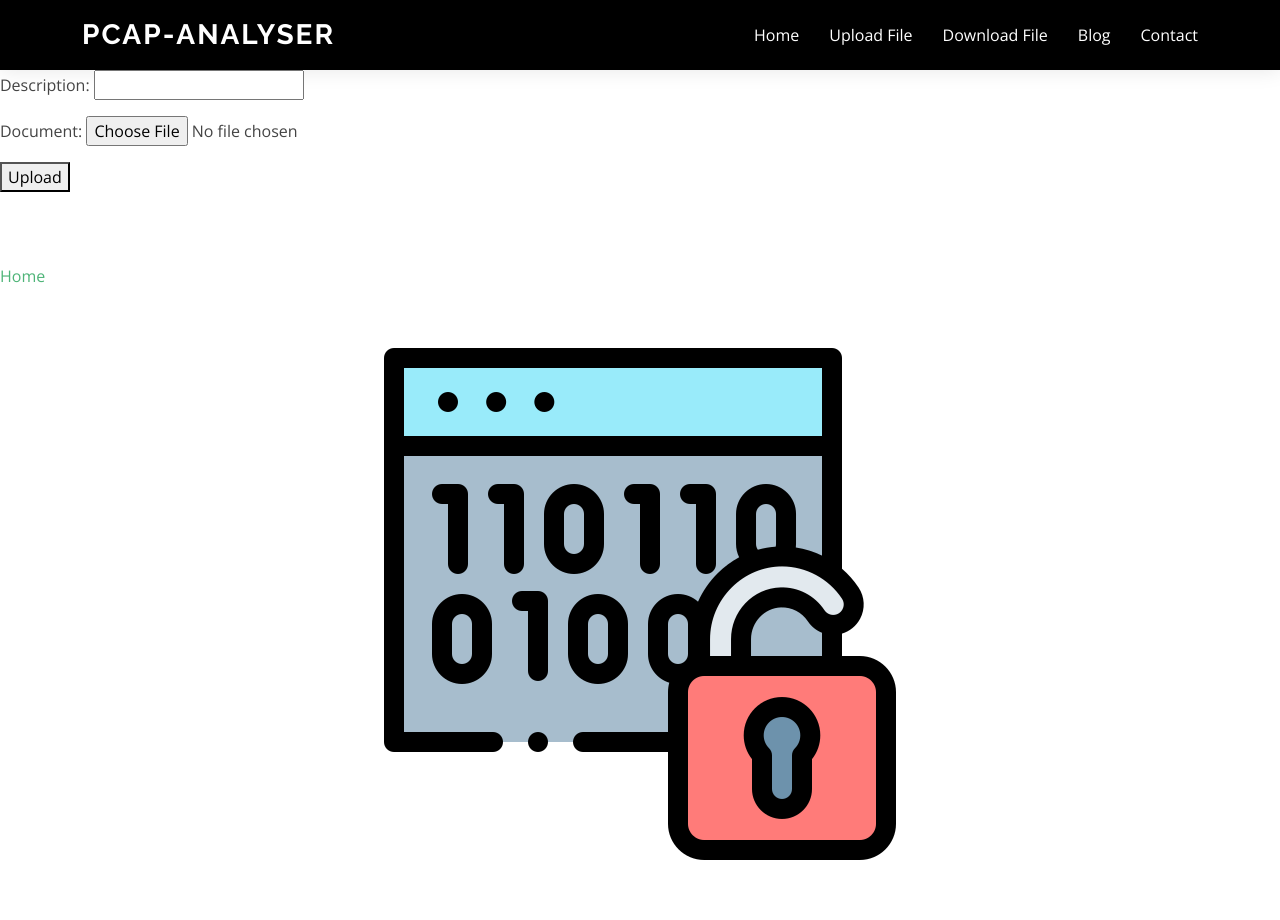
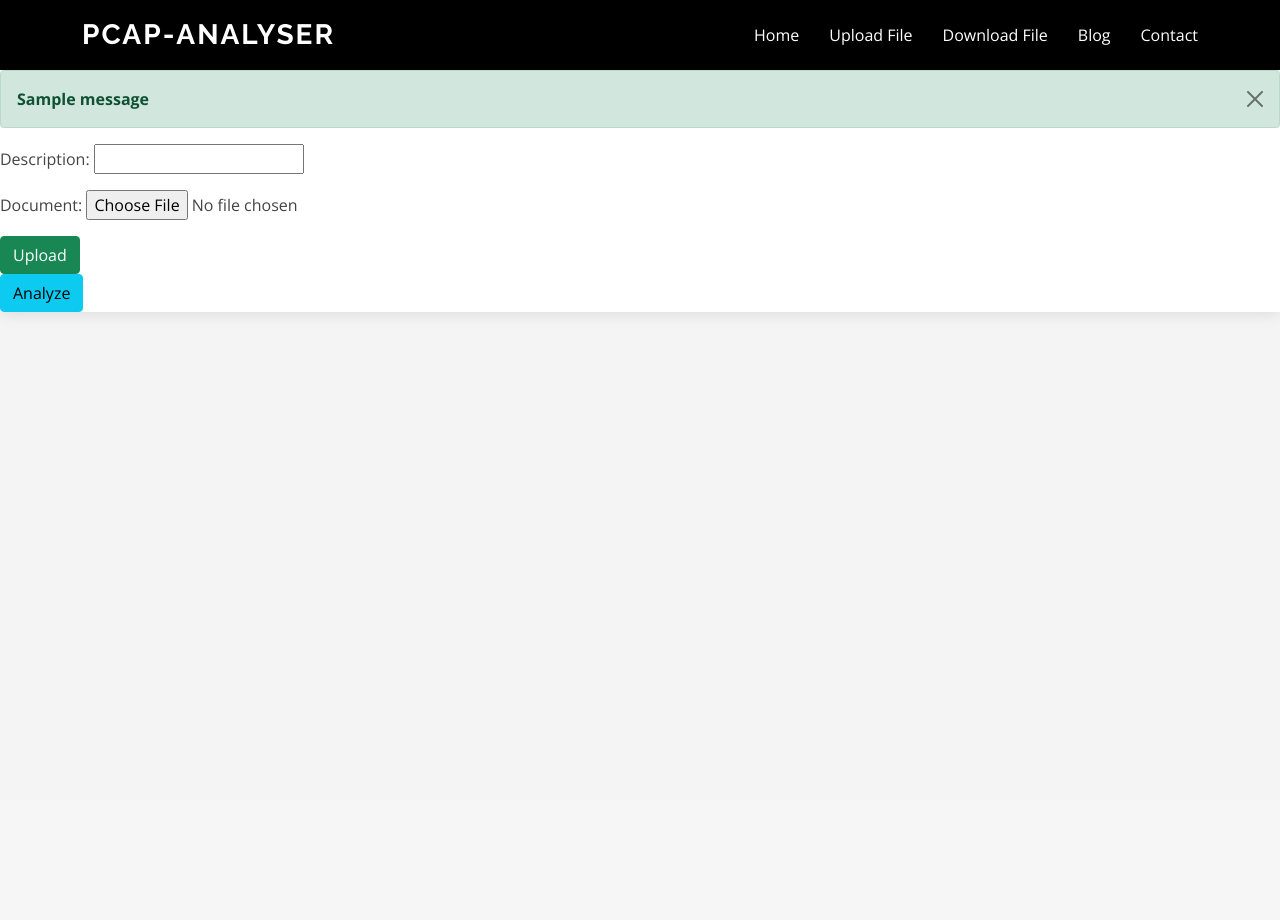
Before and after one commit to Nagaprasadvr/packet-analyser, a Django app: page /upload-file/ in a window 1280 px wide. After the commit the page ends 316 px from the top, so only its background shows below. Run offline with Django 4.2, Linux system fonts and the light colour scheme; one stand-in notice (Sample message) is shown; some libraries are stand-ins or nearby versions.

Commit message:
fe changes

```diff
--- a/PcapAnalyser/PcapAnalyser/settings.py
+++ b/PcapAnalyser/PcapAnalyser/settings.py
@@ -10,6 +10,7 @@ For the full list of settings and their values, see
 https://docs.djangoproject.com/en/4.0/ref/settings/
 """
 import os
+from django.contrib.messages import constants as messages
 from pathlib import Path
 
 # Build paths inside the project like this: BASE_DIR / 'subdir'.
--- a/PcapAnalyser/PcapAnalyserApp/templates/PcapAnalyserApp/index.html
+++ b/PcapAnalyser/PcapAnalyserApp/templates/PcapAnalyserApp/index.html
@@ -76,12 +76,21 @@
       </div>
     </header><!-- End Header -->
 
+    {% if messages %}
+      {% for message in messages %}
+        <div class="alert alert-{{message.tags}} alert-dismissible fade show" role="alert">
+          <strong>{{message}}</strong>
+          <button type="button" class="btn-close" data-bs-dismiss="alert" aria-label="Close"></button>
+        </div>
+      {% endfor %}
+    {% endif %}
     {% block content %}
 
     {% endblock %}
     <!-- ======= Hero Section ======= -->
    <!-- End Hero -->
     </div>
+    <script src="https://cdn.jsdelivr.net/npm/bootstrap@5.2.0-beta1/dist/js/bootstrap.bundle.min.js" integrity="sha384-pprn3073KE6tl6bjs2QrFaJGz5/SUsLqktiwsUTF55Jfv3qYSDhgCecCxMW52nD2" crossorigin="anonymous"></script>
 
 </body>
 
--- a/PcapAnalyser/PcapAnalyserApp/templates/PcapAnalyserApp/model_form_upload.html
+++ b/PcapAnalyser/PcapAnalyserApp/templates/PcapAnalyserApp/model_form_upload.html
@@ -2,21 +2,17 @@
 {% load static %}
 {% block content %}
 
+
   <form method="post" enctype="multipart/form-data">
     {% csrf_token %}
     {{ form.as_p }}
-    <button type="submit">Upload</button>
+    <button class="btn btn-success" type="submit" >Upload</button>
   </form>
-<br>
-<br>
-<br>
 
-  <a class="btn-get-started" href="{% url 'index' %}" >Home</a>
 
-<section>
-  <span class="img-container  element"> <!-- Inline parent element -->
-    <img src="{% static 'PcapAnalyserApp/assets/img/cyber-attack.png' %}">
-  </span>
-
-</section>
+  <a href="{% url 'packet-details' %}">
+    <button type="button" class="btn btn-info">
+      Analyze
+    </button>
+  </a>
 {% endblock %}
--- a/PcapAnalyser/PcapAnalyserApp/urls.py
+++ b/PcapAnalyser/PcapAnalyserApp/urls.py
@@ -3,6 +3,9 @@ from . import views
 
 urlpatterns = [
     path('', views.index, name="index"),
-    path('upload-file/', views.model_form_upload, name="upload-file")
-
+    path('upload-file/', views.model_form_upload, name="upload-file"),
+    path('packet-details/', views.packet_details, name="packet-details"),
+    path('packetno-size/', views.packetno_size,name="packetno-size"),
+    path('packetno-time/', views.packetno_time,name="packetno-time"),
+    path('generate-plots/', views.Temp, name="temp"),
 ]
--- a/PcapAnalyser/PcapAnalyserApp/views.py
+++ b/PcapAnalyser/PcapAnalyserApp/views.py
@@ -3,27 +3,43 @@ from django.shortcuts import render, redirect
 from django.conf import settings
 from django.core.files.storage import FileSystemStorage
 from django.contrib import messages
+from httplib2 import Response
 from .models import Document
 from .forms import DocumentForm
+from django.contrib import messages
 # Create your view here.
 
 
 def index(request):
     return render(request, "PcapAnalyserApp/base.html")
 
+def packet_details(request):
+    return render(request, "PcapAnalyserApp/packet-details.html")
+
+def packetno_size(request):
+    return render(request, "PcapAnalyserApp/plot0.html")
+
+
+def packetno_time(request):
+    return render(request, "PcapAnalyserApp/plot1.html")
 
 def model_form_upload(request):
     if request.method == 'POST':
         form = DocumentForm(request.POST, request.FILES)
         if form.is_valid():
             form.save()
-
-            return redirect('index')
+            messages.success(request, 'Pcap file uploaded successfully!')
+            # return Response({}, status=statu)
     else:
         form = DocumentForm()
     return render(request, 'PcapAnalyserApp/model_form_upload.html', {
         'form': form
     })
+
+class Temp:
+    def gen():
+        print("hello")
+    gen()
 
 def size_vs_no(request):
     file1 = "/home/rishu/Projects/cisco_project_packet_analysis/PcapAnalyser/media/documents/SSHv2.cap"
```
Also changed, not shown: PcapAnalyser/PcapAnalyserApp/templates/PcapAnalyserApp/packet-details.html (added, +23 -0 lines), PcapAnalyser/db.sqlite3, 4 other files.
